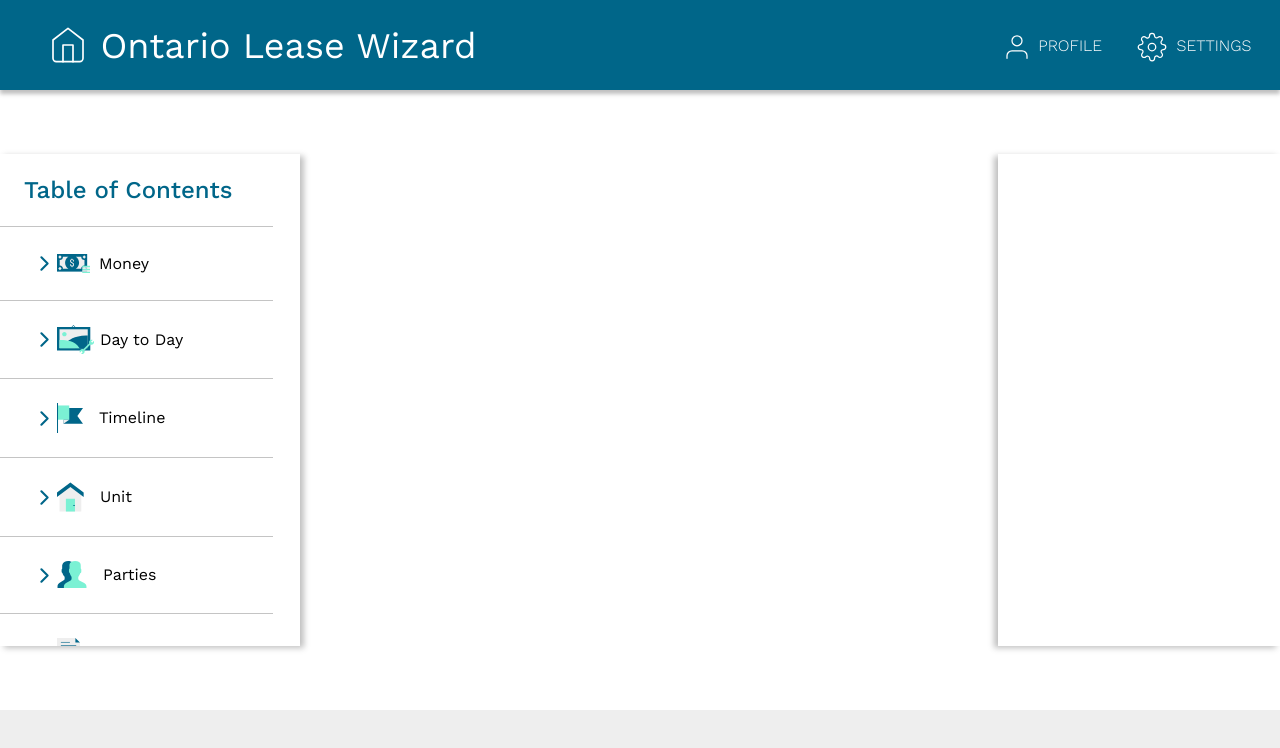
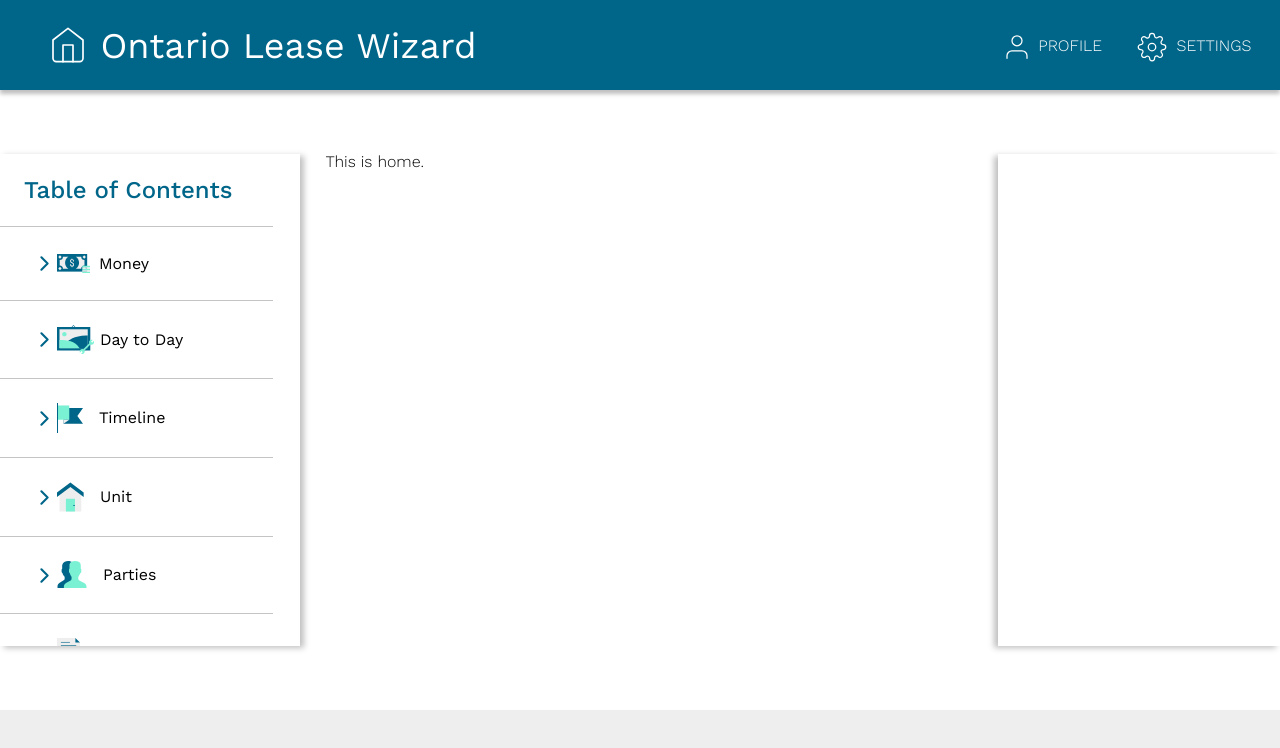
Before and after one commit to law-design-colab-ctto/ontario-lease-wizard, a React (Create React App) app: page / in a window 1280 px wide. Shown: the top 748 px of the page. Built offline with nearby package versions, Linux system fonts and the light colour scheme.

Commit message:
Now we're routing!

```diff
--- a/src/App.css
+++ b/src/App.css
@@ -204,6 +204,13 @@ nav {
   grid-column: 2 / 4;
   z-index: 1;
   grid-row: 1 / 4; }
+  .content .contentRoute {
+    display: inline-block;
+    margin-top: 5vw;
+    height: 100%;
+    overflow-y: scroll;
+    width: calc(100% - 24vw);
+    margin-left: 2vw; }
 
 .sidebar {
   box-shadow: -4px 2px 6px 0px rgba(0, 0, 0, 0.25);
--- a/src/App.scss
+++ b/src/App.scss
@@ -244,6 +244,14 @@ nav {
   grid-column: 2 / 4;
   z-index: 1;
   grid-row: 1 / 4;
+  .contentRoute {
+    display: inline-block;
+    margin-top: 5vw;
+    height: 100%;
+    overflow-y: scroll;
+    width: calc(100% - 24vw);
+    margin-left: 2vw;
+  }
 }
 
 .sidebar {
--- a/src/components/content.js
+++ b/src/components/content.js
@@ -1,10 +1,14 @@
 import React, { Component } from 'react'
+import Home from '../pages/home.js'
+import { Route } from 'react-router-dom'
 
 export class Content extends Component {
     render() {
         return (
             <div className="content">
-
+            <div className="contentRoute">
+                <Route exact path="/" component={Home} />
+            </div>
             <div className="sidebar">
 
             </div>
--- /dev/null
+++ b/src/pages/home.js
@@ -0,0 +1,13 @@
+import React, { Component } from 'react'
+
+export class Home extends Component {
+    render() {
+        return (
+            <div>
+                <p>This is home.</p>
+            </div>
+        )
+    }
+}
+
+export default Home
```
Also changed, not shown: src/index.js (+5 -4 lines).
